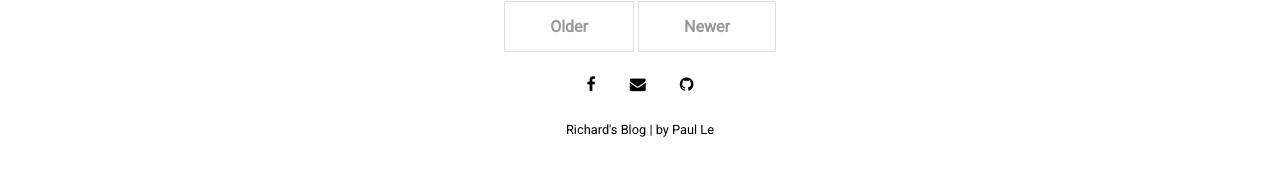
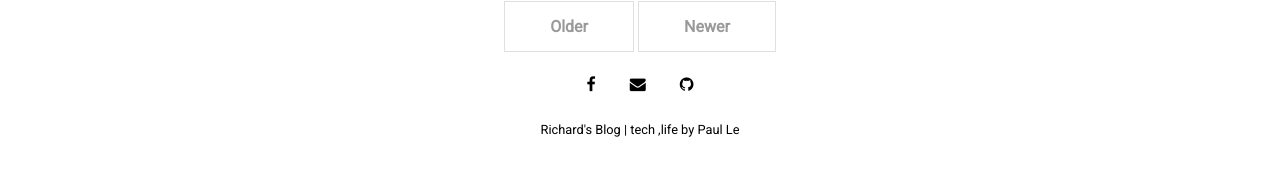
Before and after one commit to a28283878/a28283878.github.io, a Jekyll site: the page built from index.html, in a window 1280 px wide. Shown: the part 510-686 px from the top of the page. Built offline with Jekyll 4.4.1, drawn with Linux system fonts in a browser that asks for light colours; nearby versions of some CDN libraries; the list of posts is cut into pages by our own code.

```diff
--- a/_data/settings.yml
+++ b/_data/settings.yml
@@ -1,5 +1,5 @@
 title:  "Richard's Blog"
-tagline: ""
+tagline: "tech ,life"
 description:
 
 # Authors documented under _data
```
Also changed, not shown: favicon.ico.
